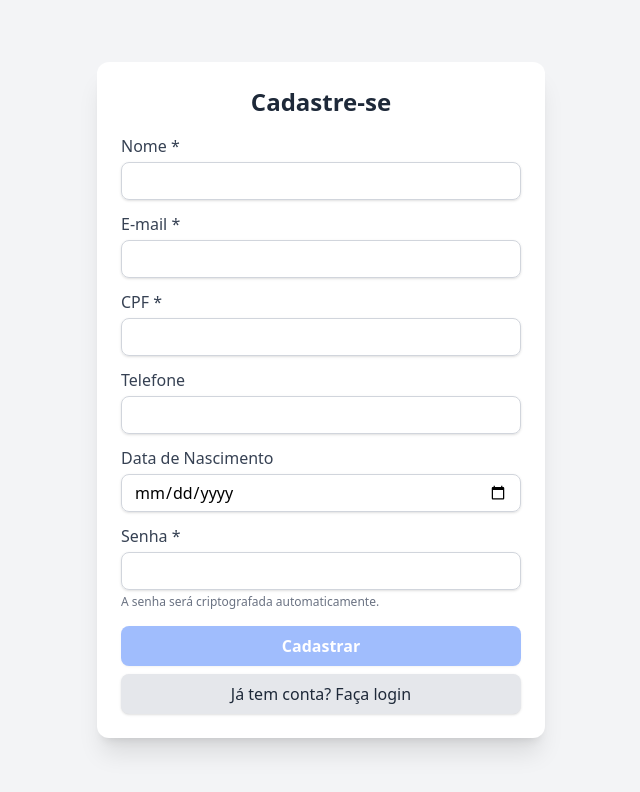
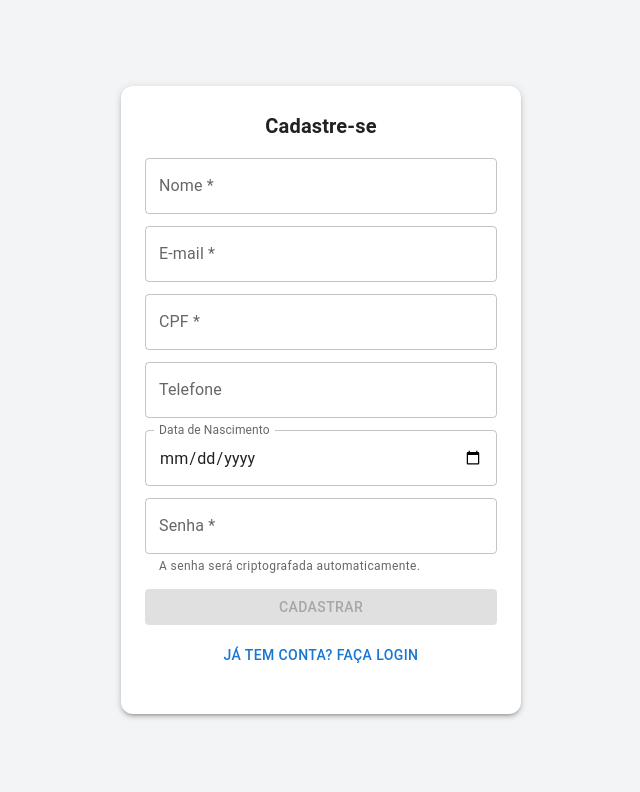
Before and after one commit to KesleyWilie/Sorrisus_FrontEnd, a React (Vite) app: page /pacientes/cadastrar in a window 1280 px wide. Shown: the top 792 px of the page, without its empty margins (319-959 px from the left). Built offline with nearby package versions, Linux system fonts and the light colour scheme.

Commit message:
✨feat: cadastro de pacientes

```diff
--- a/package.json
+++ b/package.json
@@ -10,6 +10,10 @@
     "preview": "vite preview"
   },
   "dependencies": {
+    "@emotion/react": "^11.14.0",
+    "@emotion/styled": "^11.14.1",
+    "@mui/icons-material": "^7.3.5",
+    "@mui/material": "^7.3.5",
     "@tailwindcss/vite": "^4.1.17",
     "axios": "^1.13.2",
     "react": "^19.1.1",
--- a/src/pages/paciente/CadastrarPaciente.jsx
+++ b/src/pages/paciente/CadastrarPaciente.jsx
@@ -1,6 +1,17 @@
 import { useState } from "react";
 import { cadastrarPaciente } from "../../services/pacienteService";
 import { Link, useNavigate } from "react-router-dom";
+
+import {
+  Box,
+  Button,
+  Card,
+  CardContent,
+  TextField,
+  Typography,
+  Stack,
+  Alert,
+} from "@mui/material";
 
 const CadastrarPaciente = () => {
   const navigate = useNavigate();
@@ -14,11 +25,11 @@ const CadastrarPaciente = () => {
     senha: "",
   });
 
-  const [erros, setErros] = useState({}); // armazenar erros específicos
+  const [erros, setErros] = useState({});
   const [mensagem, setMensagem] = useState("");
   const [tipoMensagem, setTipoMensagem] = useState("");
 
-  // FUNÇÕES DE VALIDAÇÃO
+  // ---------------- VALIDAÇÕES ------------------
   const validarCampos = () => {
     const novosErros = {};
 
@@ -60,27 +71,27 @@ const CadastrarPaciente = () => {
     return Object.keys(novosErros).length === 0;
   };
 
+  // ---------------- HANDLE CHANGE ----------------
   const handleChange = (e) => {
     setPaciente({ ...paciente, [e.target.name]: e.target.value });
 
-    // remover erro automaticamente ao digitar
     if (erros[e.target.name]) {
       setErros({ ...erros, [e.target.name]: null });
     }
   };
 
+  // ---------------- HANDLE SUBMIT ----------------
   const handleSubmit = async (e) => {
     e.preventDefault();
 
     if (!validarCampos()) {
       setMensagem("Existem erros no formulário. Verifique os campos destacados.");
-      setTipoMensagem("danger");
+      setTipoMensagem("error");
       return;
     }
 
     try {
       await cadastrarPaciente(paciente);
-
       setMensagem("Paciente cadastrado com sucesso!");
       setTipoMensagem("success");
 
@@ -88,152 +99,145 @@ const CadastrarPaciente = () => {
     } catch (error) {
       console.error("Erro ao cadastrar paciente:", error);
       setMensagem("Erro ao cadastrar paciente. Verifique os dados.");
-      setTipoMensagem("danger");
+      setTipoMensagem("error");
     }
   };
 
+  // ---------------- JSX ----------------
   return (
-    <div className="min-h-screen flex justify-center items-center bg-gray-100 px-4">
-      <div className="w-full max-w-md bg-white shadow-xl rounded-xl p-6">
-        <h1 className="text-2xl font-bold text-center text-gray-800 mb-4">
+    <Box
+      sx={{
+        minHeight: "100vh",
+        bgcolor: "#f3f4f6",
+        display: "flex",
+        justifyContent: "center",
+        alignItems: "center",
+        p: 2,
+      }}
+    >
+      <Card
+        sx={{
+          width: "100%",
+          maxWidth: 400,
+          p: 2,
+          borderRadius: 3,
+          boxShadow: 3,
+        }}>
+        <CardContent sx={{ p: 1 }}>
+          <Typography variant="h6" align="center" fontWeight="bold" mb={2}>
             Cadastre-se
-        </h1>
+          </Typography>
 
           {mensagem && (
-          <div
-            className={`mb-3 text-center py-2 rounded-lg text-white ${
-              tipoMensagem === "success" ? "bg-green-600" : "bg-red-500"
-            }`}
-          >
+            <Alert severity={tipoMensagem} sx={{ mb: 2 }}>
               {mensagem}
-          </div>
+            </Alert>
           )}
 
-        <form onSubmit={handleSubmit} className="space-y-3">
+          <Box component="form" onSubmit={handleSubmit}>
+            <Stack spacing={1.5}>
               {/* NOME */}
-          <div>
-            <label className="block text-gray-700 font-medium">Nome *</label>
-            <input
-              type="text"
+              <TextField
+                label="Nome *"
                 name="nome"
+                fullWidth
                 value={paciente.nome}
                 onChange={handleChange}
-              className={`w-full mt-1 px-3 py-1.5 border rounded-lg shadow-sm
-                ${erros.nome ? "border-red-500" : "border-gray-300"}
-                focus:ring-2 focus:ring-blue-500`}
+                error={!!erros.nome}
+                helperText={erros.nome}
               />
-            {erros.nome && <p className="text-red-500 text-sm">{erros.nome}</p>}
-          </div>
 
               {/* EMAIL */}
-          <div>
-            <label className="block text-gray-700 font-medium">E-mail *</label>
-            <input
+              <TextField
+                label="E-mail *"
+                name="email"
                 type="email"
-              name="email"
+                fullWidth
                 value={paciente.email}
                 onChange={handleChange}
-              className={`w-full mt-1 px-3 py-1.5 border rounded-lg shadow-sm
-                ${erros.email ? "border-red-500" : "border-gray-300"}
-                focus:ring-2 focus:ring-blue-500`}
+                error={!!erros.email}
+                helperText={erros.email}
               />
-            {erros.email && <p className="text-red-500 text-sm">{erros.email}</p>}
-          </div>
 
               {/* CPF */}
-          <div>
-            <label className="block text-gray-700 font-medium">CPF *</label>
-            <input
-              type="text"
+              <TextField
+                label="CPF *"
                 name="cpf"
+                fullWidth
+                inputProps={{ maxLength: 11 }}
                 value={paciente.cpf}
                 onChange={handleChange}
-              maxLength={11}
-              className={`w-full mt-1 px-3 py-1.5 border rounded-lg shadow-sm
-                ${erros.cpf ? "border-red-500" : "border-gray-300"}
-                focus:ring-2 focus:ring-blue-500`}
+                error={!!erros.cpf}
+                helperText={erros.cpf}
               />
-            {erros.cpf && <p className="text-red-500 text-sm">{erros.cpf}</p>}
-          </div>
 
               {/* TELEFONE */}
-          <div>
-            <label className="block text-gray-700 font-medium">Telefone</label>
-            <input
-              type="text"
+              <TextField
+                label="Telefone"
                 name="telefone"
+                fullWidth
                 value={paciente.telefone}
                 onChange={handleChange}
-              className={`w-full mt-1 px-3 py-1.5 border rounded-lg shadow-sm
-                ${erros.telefone ? "border-red-500" : "border-gray-300"}
-                focus:ring-2 focus:ring-blue-500`}
+                error={!!erros.telefone}
+                helperText={erros.telefone}
               />
-            {erros.telefone && <p className="text-red-500 text-sm">{erros.telefone}</p>}
-          </div>
 
               {/* DATA DE NASCIMENTO */}
-          <div>
-            <label className="block text-gray-700 font-medium">
-              Data de Nascimento
-            </label>
-            <input
+              <TextField
+                label="Data de Nascimento"
+                name="dataNascimento"
                 type="date"
-              name="dataNascimento"
+                fullWidth
+                InputLabelProps={{ shrink: true }}
                 value={paciente.dataNascimento}
                 onChange={handleChange}
-              className={`w-full mt-1 px-3 py-1.5 border rounded-lg shadow-sm
-                ${erros.dataNascimento ? "border-red-500" : "border-gray-300"}
-                focus:ring-2 focus:ring-blue-500`}
+                error={!!erros.dataNascimento}
+                helperText={erros.dataNascimento}
               />
-            {erros.dataNascimento && (
-              <p className="text-red-500 text-sm">{erros.dataNascimento}</p>
-            )}
-          </div>
 
               {/* SENHA */}
-          <div>
-            <label className="block text-gray-700 font-medium">Senha *</label>
-            <input
+              <TextField
+                label="Senha *"
+                name="senha"
                 type="password"
-              name="senha"
+                fullWidth
                 value={paciente.senha}
                 onChange={handleChange}
-              className={`w-full mt-1 px-3 py-1.5 border rounded-lg shadow-sm
-                ${erros.senha ? "border-red-500" : "border-gray-300"}
-                focus:ring-2 focus:ring-blue-500`}
+                error={!!erros.senha}
+                helperText={erros.senha || "A senha será criptografada automaticamente."}
               />
-            {erros.senha && <p className="text-red-500 text-sm">{erros.senha}</p>}
-            <p className="text-xs text-gray-500 mt-1">
-              A senha será criptografada automaticamente.
-            </p>
-          </div>
 
-          {/* BOTÕES */}
-          <div className="mt-4 space-y-2">
-            <button
+              {/* BOTÃO CADASTRAR */}
+              <Button
                 type="submit"
-              className="w-full py-2 bg-blue-600 hover:bg-blue-700 transition text-white font-semibold rounded-lg shadow disabled:opacity-40"
+                variant="contained"
+                fullWidth
                 disabled={
                   !paciente.nome ||
                   !paciente.email ||
                   !paciente.cpf ||
                   !paciente.senha ||
                   Object.values(erros).some((e) => e)
-              } // desativa se houver erros
+                }
               >
                 Cadastrar
-            </button>
+              </Button>
 
-            <Link
-              to="/login"
-              className="block text-center w-full py-2 bg-gray-200 hover:bg-gray-300 transition text-gray-800 font-medium rounded-lg shadow"
+              {/* LINK LOGIN */}
+              <Button
+                component={Link}
+                href="/login"
+                variant="text"
+                fullWidth
+                sx={{ mt: 1 }}
               >
                 Já tem conta? Faça login
-            </Link>
-          </div>
-        </form>
-      </div>
-    </div>
+              </Button>
+            </Stack>
+          </Box>
+        </CardContent>
+      </Card>
+    </Box>
   );
 };
 
```
Also changed, not shown: 1 other file (tests, documents, lock files or other folders). Lines whose indentation alone changed are shown as unchanged.
